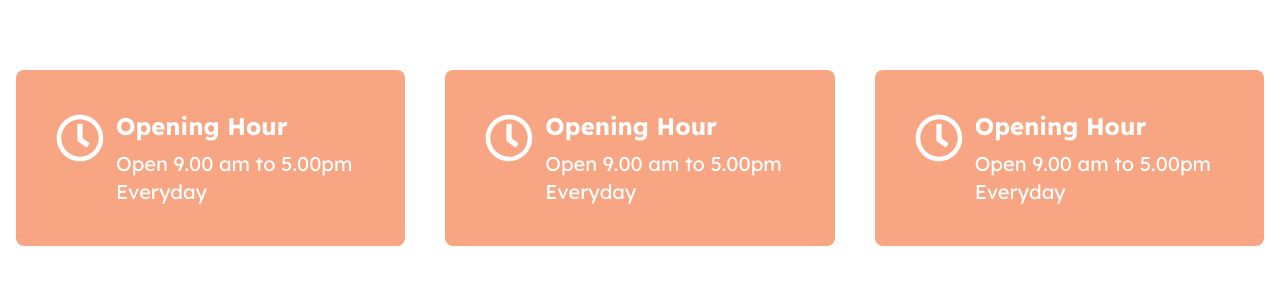
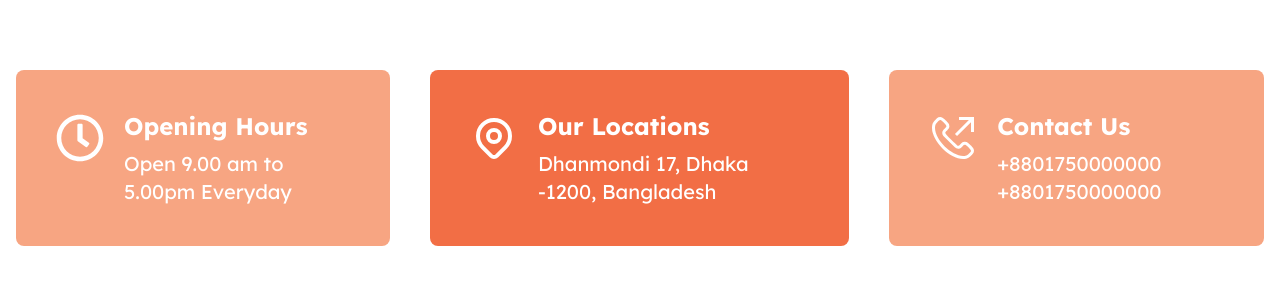
Before and after one commit to tushar-454/pulse-point-frontend, a Next.js app: page / in a window 1280 px wide. Shown: the part 1912-2196 px from the top of the page. Built offline with nearby package versions, Linux system fonts and the light colour scheme.

Commit message:
information cards future management increase using loop to show all informtaion from array

```diff
--- a/src/components/Information.jsx
+++ b/src/components/Information.jsx
@@ -1,5 +1,30 @@
+'use client';
+import { FaRegClock } from 'react-icons/fa';
+import { HiOutlineLocationMarker } from 'react-icons/hi';
+import { VscCallOutgoing } from 'react-icons/vsc';
 import InformationCard from './InformationCard';
 import Container from './shared/Container';
+
+const informations = [
+  {
+    id: 0,
+    icon: <FaRegClock className='relative top-1 text-5xl' />,
+    infoTitle: 'Opening Hours',
+    infoDesc: 'Open 9.00 am to 5.00pm Everyday',
+  },
+  {
+    id: 1,
+    icon: <HiOutlineLocationMarker className='relative top-1 text-5xl' />,
+    infoTitle: 'Our Locations',
+    infoDesc: 'Dhanmondi 17, Dhaka -1200, Bangladesh',
+  },
+  {
+    id: 2,
+    icon: <VscCallOutgoing className='relative top-1 text-5xl' />,
+    infoTitle: 'Contact Us',
+    infoDesc: '+8801750000000 +8801750000000',
+  },
+];
 
 const Information = () => {
   return (
@@ -7,9 +32,9 @@ const Information = () => {
       <Container>
         {/* information cards wrapper  */}
         <div className='mb-20 flex flex-col justify-between gap-10 lg:flex-row'>
-          <InformationCard />
-          <InformationCard />
-          <InformationCard />
+          {informations.map((information) => (
+            <InformationCard key={information.id} information={information} />
+          ))}
         </div>
       </Container>
     </section>
--- a/src/components/InformationCard.jsx
+++ b/src/components/InformationCard.jsx
@@ -1,16 +1,20 @@
-import { FaRegClock } from 'react-icons/fa';
-
-const InformationCard = () => {
+const InformationCard = ({ information }) => {
+  const { id, icon, infoTitle, infoDesc } = information;
   return (
-    <div className='bg-hit-pink-300 flex gap-3 rounded-lg p-10 text-white'>
+    <div
+      className={`bg-hit-pink-300 flex gap-5 rounded-lg p-10 text-white ${
+        id % 2 === 0 ? 'bg-deep-teal-800' : 'bg-hit-pink-400'
+      }`}
+    >
       {/* icon  */}
       <div>
-        <FaRegClock className='relative top-1 text-5xl' />
+        {/* <FaRegClock className='relative top-1 text-5xl' /> */}
+        {icon}
       </div>
       {/* information text content  */}
       <div className='space-y-2'>
-        <h1 className='text-2xl font-bold'>Opening Hour</h1>
-        <p className='text-xl font-normal'>Open 9.00 am to 5.00pm Everyday</p>
+        <h1 className='text-2xl font-bold'>{infoTitle}</h1>
+        <p className='text-xl font-normal'>{infoDesc}</p>
       </div>
     </div>
   );
```
